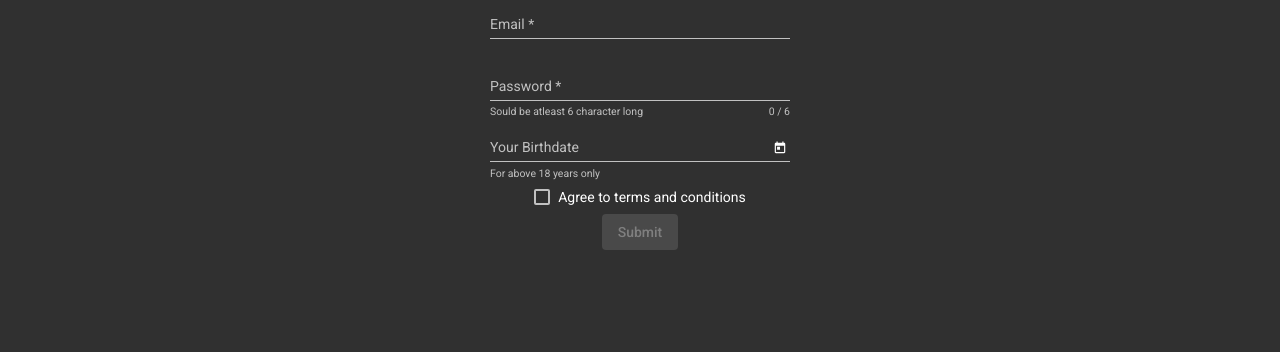
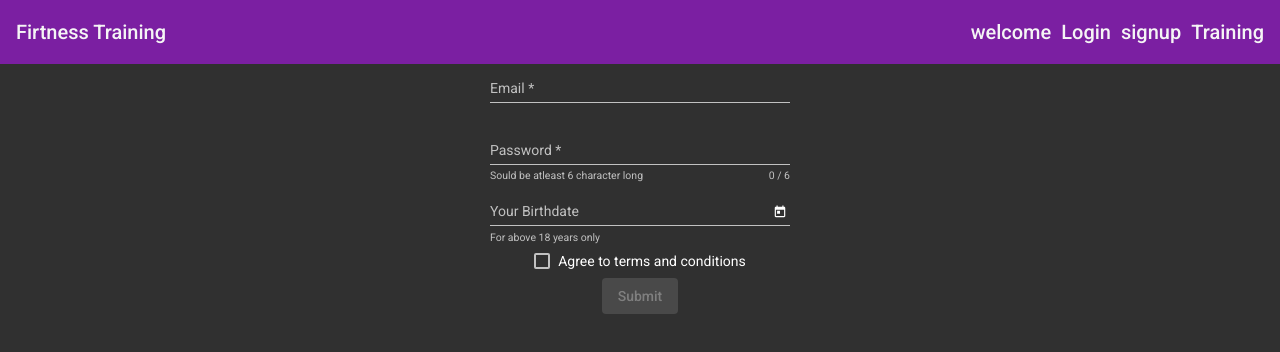
Before and after one commit to DeveshChau/FitnessTrainer, an Angular app: page /signup in a window 1280 px wide. Shown: the top 352 px of the page. Built offline with nearby package versions, Linux system fonts and the light colour scheme.

Commit message:
navigation with sidenav

```diff
--- a/src/app/app.component.html
+++ b/src/app/app.component.html
@@ -1 +1,11 @@
-<router-outlet></router-outlet>
+<mat-sidenav-container>
+    <mat-sidenav role="navigation" #sidenav>
+        <app-sidenav-list (closeSidenav)="sidenav.close()"></app-sidenav-list>
+    </mat-sidenav>
+    <mat-sidenav-content>
+        <app-header (toggelSidenav)="sidenav.toggle()"></app-header>
+        <main>
+            <router-outlet></router-outlet>
+        </main>
+    </mat-sidenav-content>
+</mat-sidenav-container>
--- a/src/app/app.component.scss
+++ b/src/app/app.component.scss
@@ -0,0 +1,7 @@
+mat-sidenav {
+    width: 250px;
+}
+
+mat-sidenav-container {
+    height: 100%;
+}
--- a/src/app/app.module.ts
+++ b/src/app/app.module.ts
@@ -14,6 +14,8 @@ import { CurrentTrainingComponent } from './training/current-training/current-tr
 import { PastTrainingComponent } from './training/past-training/past-training.component';
 import { WelcomeComponent } from './welcome/welcome.component';
 import { FormsModule } from '@angular/forms';
+import { HeaderComponent } from './navigation/header/header.component';
+import { SidenavListComponent } from './navigation/sidenav-list/sidenav-list.component';
 
 @NgModule({
   declarations: [
@@ -24,7 +26,9 @@ import { FormsModule } from '@angular/forms';
     NewTrainingComponent,
     CurrentTrainingComponent,
     PastTrainingComponent,
-    WelcomeComponent
+    WelcomeComponent,
+    HeaderComponent,
+    SidenavListComponent
   ],
   imports: [
     BrowserModule,
--- /dev/null
+++ b/src/app/navigation/header/header.component.html
@@ -0,0 +1,21 @@
+<mat-toolbar color="primary">
+    <div fxHide.gt-xs>
+        <button mat-icon-button (click)="onClick()">
+            <mat-icon>menu</mat-icon>
+        </button>
+
+    </div>
+    <div>
+        <a routerLink="">
+            Firtness Training
+        </a>
+    </div>
+    <div fxFlex fxLayout fxLayoutAlign="end" fxHide.xs>
+        <ul fxLayout fxLayoutGap="10px" class="navigationHeader">
+            <li><a routerLink="">welcome</a></li>
+            <li><a routerLink="login">Login</a></li>
+            <li><a routerLink="signup">signup</a></li>
+            <li><a routerLink="training">Training</a></li>
+        </ul>
+    </div>
+</mat-toolbar>
--- /dev/null
+++ b/src/app/navigation/header/header.component.scss
@@ -0,0 +1,13 @@
+.navigationHeader {
+    list-style: none;
+}
+
+a {
+    color: whitesmoke;
+    text-decoration: none;
+}
+
+a:hover,
+a:active {
+    color: lightgray;
+}
--- /dev/null
+++ b/src/app/navigation/header/header.component.ts
@@ -0,0 +1,20 @@
+import { Component, OnInit, Output, EventEmitter } from '@angular/core';
+
+@Component({
+  selector: 'app-header',
+  templateUrl: './header.component.html',
+  styleUrls: ['./header.component.scss']
+})
+export class HeaderComponent implements OnInit {
+
+  @Output() toggelSidenav = new EventEmitter<void>();
+  constructor() { }
+
+  ngOnInit(): void {
+  }
+
+  onClick() {
+    this.toggelSidenav.emit();
+  }
+
+}
--- /dev/null
+++ b/src/app/navigation/sidenav-list/sidenav-list.component.html
@@ -0,0 +1,6 @@
+<mat-nav-list>
+    <a mat-list-item routerLink="" (click)="OnClick()">welcome</a>
+    <a mat-list-item routerLink="login" (click)="OnClick()">Login</a>
+    <a mat-list-item routerLink="signup" (click)="OnClick()">signup</a>
+    <a mat-list-item routerLink="training" (click)="OnClick()">Training</a>
+</mat-nav-list>
--- /dev/null
+++ b/src/app/navigation/sidenav-list/sidenav-list.component.ts
@@ -0,0 +1,20 @@
+import { Component, OnInit, Output, EventEmitter } from '@angular/core';
+
+@Component({
+  selector: 'app-sidenav-list',
+  templateUrl: './sidenav-list.component.html',
+  styleUrls: ['./sidenav-list.component.scss']
+})
+export class SidenavListComponent implements OnInit {
+
+  @Output() closeSidenav = new EventEmitter<void>();
+  constructor() { }
+
+  ngOnInit(): void {
+  }
+
+  OnClick() {
+    this.closeSidenav.emit();
+  }
+
+}
--- a/src/app/welcome/welcome.component.html
+++ b/src/app/welcome/welcome.component.html
@@ -1,3 +1,3 @@
-<button mat-icon-button>
-    <mat-icon>home</mat-icon>
-</button>
+<p>
+    welcome works
+</p>
--- a/src/index.html
+++ b/src/index.html
@@ -9,7 +9,7 @@
   <link href="https://fonts.googleapis.com/css?family=Roboto:300,400,500&display=swap" rel="stylesheet">
   <link href="https://fonts.googleapis.com/icon?family=Material+Icons" rel="stylesheet">
 </head>
-<body class="mat-app-background mat-typography">
+<body class="mat-typography">
   <app-root></app-root>
 </body>
 </html>
```
Also changed, not shown: src/app/material.module.ts (+7 -1 lines), src/app/navigation/sidenav-list/sidenav-list.component.scss (added), 2 other files (tests, documents, lock files or other folders).
